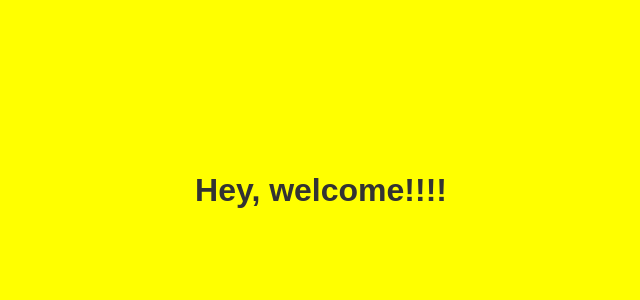
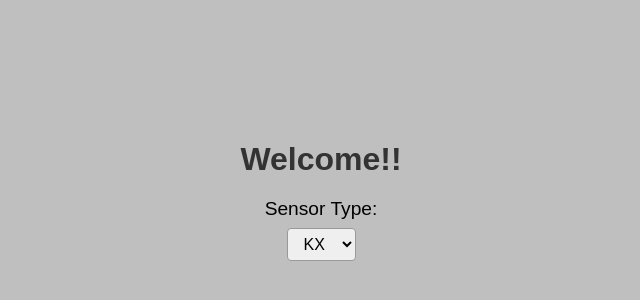
Before and after one commit to Madhukeshwar010/Vsens-settings, a plain HTML site: page index.html in a window 1280 px wide. Shown: the part 210-510 px from the top of the page, without its empty margins (319-959 px from the left). Drawn offline with Linux system fonts and the light colour scheme.

Commit message:
added sensor type

```diff
--- a/index.html
+++ b/index.html
@@ -5,9 +5,10 @@
     <title>Welcome Page</title>
     <style>
         body {
-            background-color: yellow;
+            background-color:#BFBFBF;
             font-family: Arial, sans-serif;
             display: flex;
+            flex-direction: column;
             justify-content: center;
             align-items: center;
             height: 100vh;
@@ -16,10 +17,28 @@
         h1 {
             color: #333;
             font-size: 2rem;
+            margin-bottom: 20px;
+        }
+        label {
+            font-size: 1.2rem;
+            margin-bottom: 8px;
+        }
+        select {
+            padding: 6px 12px;
+            font-size: 1rem;
+            border-radius: 4px;
+            border: 1px solid #999;
         }
     </style>
 </head>
 <body>
-    <h1>Hey, welcome!!!!</h1>
+    <h1>Welcome!!</h1>
+
+    <label for="sensorType">Sensor Type:</label>
+    <select id="sensorType" name="sensorType">
+        <option value="KX">KX</option>
+        <option value="AD">AD</option>
+    </select>
+
 </body>
 </html>
```
